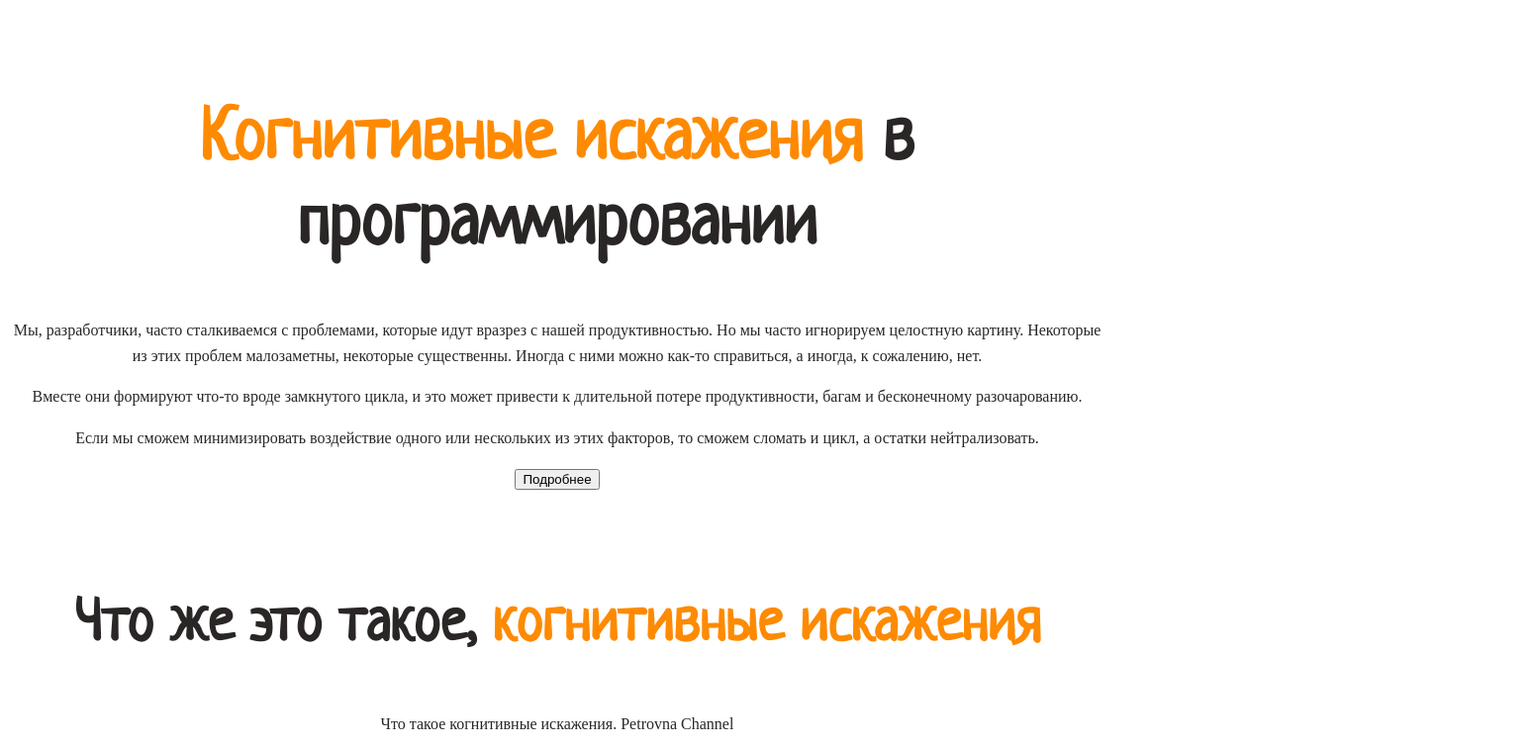
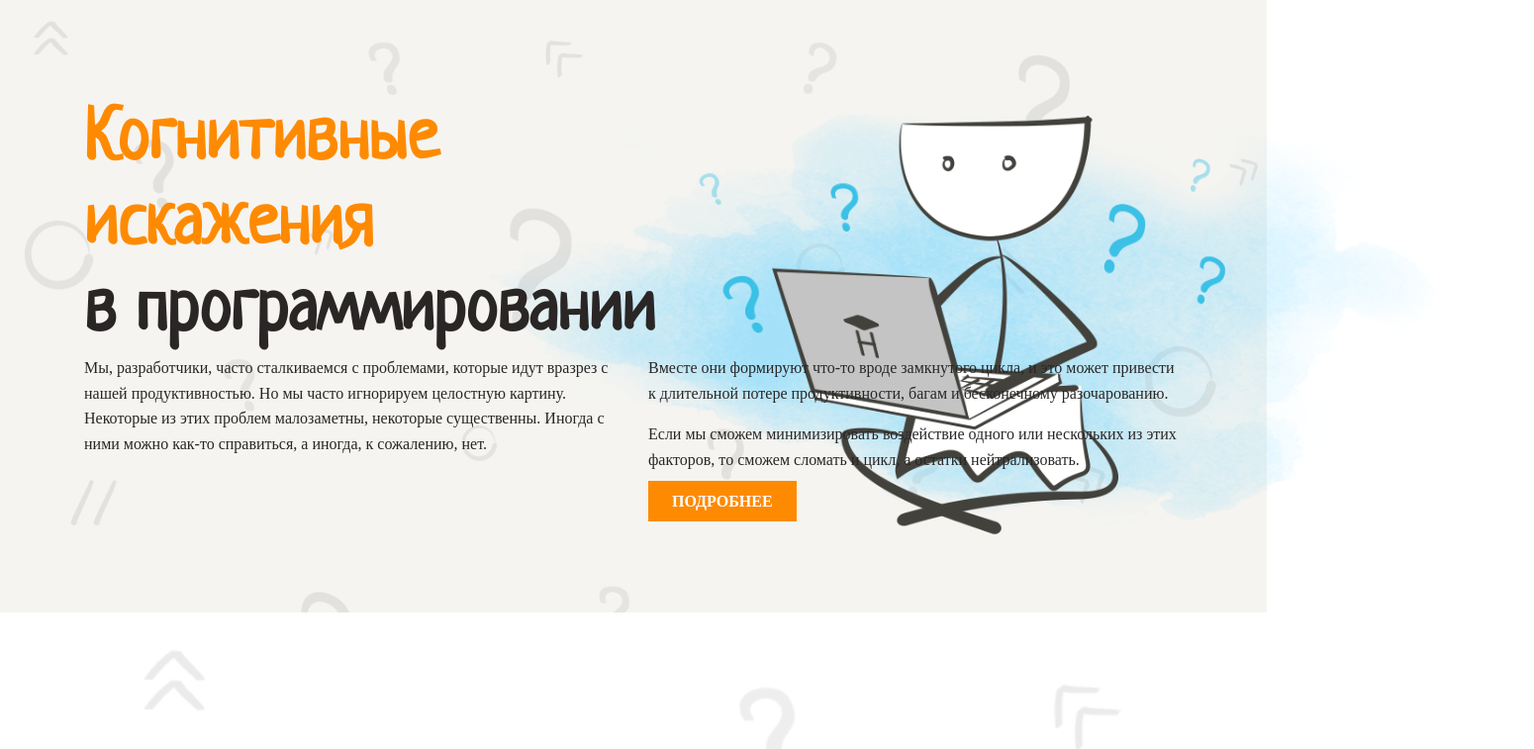
Before and after one commit to AnnaLobko/layout-designer-project-58, a website: page src/index.html in a window 1280 px wide. Shown: the top 757 px of the page at 99% size, 1550 px wide, since content can reach past the window. Drawn offline with Linux system fonts and the light colour scheme; a web font is replaced by a local one.

Commit message:
style header

```diff
--- a/src/index.html
+++ b/src/index.html
@@ -9,20 +9,21 @@
     <link rel="stylesheet" href="styles/style.css">
 </head>
 <body>
-  <header class="container">
-    <h1><span class="text-orange">Когнитивные искажения </span>в программировании</h1>
-    <div>
+  <header class="container header">
+    <div class="content">
+      <h1><span class="text-orange">Когнитивные <br>искажения </span><br>в программировании</h1>
+      <div class="text-column">
         <p>Мы, разработчики, часто сталкиваемся с проблемами, которые идут вразрез с нашей продуктивностью. Но мы часто игнорируем целостную картину. Некоторые из этих проблем малозаметны, некоторые существенны. Иногда с ними можно как-то справиться, а иногда, к сожалению, нет.</p>
-    </div>
-    <div>
         <p>Вместе они формируют что-то вроде замкнутого цикла, и это может привести к длительной потере продуктивности, багам и бесконечному разочарованию.</p>
         <p>Если мы сможем минимизировать воздействие одного или нескольких из этих факторов, то сможем сломать и цикл, а остатки нейтрализовать.</p>
-      <button>Подробнее</button>
+        <a href="#" class="btn">Подробнее</a>
       </div>
+    </div>
+    <img src="../src/img/main.png" alt="программист">
   </header>
 
   <main>
-    <section class="container">
+    <section class="container content">
       <h2>Что же это такое, <span class="text-orange">когнитивные искажения</span></h2>
       <p>Что такое когнитивные искажения. Petrovna Channel</p>
       <video></video>
@@ -58,7 +59,7 @@
       </ul>
     </section>
 
-    <section class="container">
+    <section class="container content">
       <img src="./img/1.png" alt="Эффект ИКЕА">
       <div>
         <p>Когнитивные искажения</p>
@@ -66,22 +67,26 @@
         <p>Вы переоцениваете собственные решения, и, как следствие, недооцениваете решения других.</p>
       </div>
       <p>Как проявляется</p>
+      <div class="text-column">
         <p>Когнитивное искажение называется так из-за того, что потребители зачастую предпочитают покупать товары, которые они могут собрать сами, а не уже собранные кем-то.</p>
         <p>Мы склонны переоцнивать наши собственные решения и недооценивать решения других. Если вы когда-то работали в компании, которая использовала тупой внутренний инструмент вместо более удобного готового решения, вы понимаете, о чём я говорю.</p>
+      </div>
     </section>
 
-    <section class="container">
+    <section class="container content">
       <div>
         <p>Когнитивные искажения</p>
         <h2>Преждевременная оптимизация</h2>
       </div>
       <img src="./img/2.png" alt="Преждевременная оптимизация">
       <p>Как проявляется</p>
+      <div class="text-column">
         <p>Если вы добавите аэродинамический спойлер к своему старому автомобилю вместо ремонта мотора, то автомобиль не станет быстрее.</p>
         <p>Отличный пример: писать максимально подтюненный и высокопроизводительный код для всего лишь экспериментального проекта.</p>
+      </div>
     </section>
 
-    <section class="container">
+    <section class="container content">
       <img src="./img/3.png" alt="Искажение новизны">
       <div>
         <p>Когнитивные искажения</p>
@@ -89,11 +94,13 @@
         <p>Вы даёте более высокую оценку тем событиям, которые произошли недавно, и недооцениваете более старые.</p>
       </div>
       <p>Как проявляется</p>
+      <div class="text-column">
         <p>Часто это искажение настигает нас, когда нужно решение проблемы и… о! Мы как раз только что решили подобную проблему! Давайте использовать это же решение, потому что оно сработало, и мы помним как!</p>
         <p>Вы замечаете, что пользуетесь теми же рабочими методиками раз за разом? Если да, возможно, вы смотрите на разные проблемы под одним и тем же углом.</p>
+      </div>
     </section>
 
-    <section class="container">
+    <section class="container content">
       <div>
         <p>Когнитивные искажения</p>
         <h2>Гиперболическое обесценивание</h2>
@@ -101,11 +108,13 @@
       </div>
        <img src="./img/4.png" alt="Гиперболическое обесценивание">
        <p>Как проявляется</p>
+       <div class="text-column">
         <p>Вы когда-нибудь откладывали написание теста? Ловили себя на использовании клавиш-стрелок в Vim? Поздравляю, у вас наблюдается гиперболическое обесценивание.</p>
         <p>Немедленная выгода от использования чего-то быстродоступного значительно смягчает боль, которую нужно перетерпеть, чтобы усвоить правильный синтаксис для перемещения на нужную строчку. Но как только вы поймёте как перемещаться быстрее, выгода в будущем намного выше. В итоге вы сохраните много времени.</p>
+       </div>
       </section>
 
-    <section class="container">
+    <section class="container content">
       <img src="./img/5.png" alt="Ошибка планирования">
       <div>
         <p>Когнитивные искажения</p>
@@ -113,9 +122,11 @@
         <p>Неправильно рассчитывать время необходимое для завершения задачи.</p>
       </div>
       <p>Как проявляется</p>
+      <div class="text-column">
       <p>Одно из искажений, которое должно признать большинство из нас. И менеджеры проекта, и сами пользователи продукта — все склонны ставить сроки, в которые невозможно закончить запланированное.</p>
-      <p>Это отлично выражается в старом афоризме:
+      <p>Это отлично выражается в старом афоризме:<br>
       Первые 90% готового кода отнимают первые 90% времени разработки. Оставшиеся 10% отнимают вторые 90% времени разработки.</p>
+      </div>
       </section>
 
   </main>
--- a/src/styles/style.css
+++ b/src/styles/style.css
@@ -15,12 +15,17 @@
   font-family: OpenSans;
   src: url("/src/fonts/OpenSans/OpenSans-VariableFont_wdth\,wght.ttf");
 }
+* {
+  box-sizing: border-box;
+}
 
 body {
+  margin: 0;
   font-family: OpenSans;
   font-size: 16px;
   line-height: 1.6em;
   color: #2A2626;
+
 }
 
 h1,
@@ -32,6 +37,7 @@ h3 {
 
 h1 {
   font-size: 72px;
+  margin: 0;
 }
 
 h2 {
@@ -43,12 +49,69 @@ h3 {
 }
 
 .container {
-  max-width: 1110px;
-  text-align: center;
-  margin-top: 100px;
-  margin-bottom: 100px;
+  position: relative;
+  display: flex;
+  flex-direction: column;
+  align-items: center;
+  justify-content: center;
+  padding-top: 100px;
+  padding-bottom: 100px;
+}
+
+.container::before {
+  position: absolute;
+  content: "";
+  opacity: 0.1;
+  width: 100vw;
+  height: 100%;
+  top: 0px;
+  left: 0px;
+  z-index: -2;
+  background-size: 100%;
+  background-image: url("../img/background.png");
+  background-repeat: no-repeat;
+  background-size: cover;
 }
 
 .text-orange {
   color: #FE8A02;
 }
+
+ header img {
+  z-index: -1;
+  position: absolute;
+  height: 525px;
+  top: 55px;
+  right: -270px;
+}
+
+header {
+  background-color: #F5F4F0;
+  z-index: -3;
+}
+
+.content {
+  width: 1110px;
+  margin: auto;
+}
+
+.text-column {
+  columns: auto 2;
+  column-gap: 30px;
+
+}
+
+p {
+  break-inside: avoid;
+  margin-top: 0;
+}
+
+.btn{
+  padding: 12px 24px 12px 24px;
+  font-weight: bold;
+  background-color: #FE8A02;
+  text-decoration: none;
+  cursor: pointer;
+  color: #fff;
+  text-transform: uppercase;
+}
```
Lines whose indentation alone changed are shown as unchanged.
